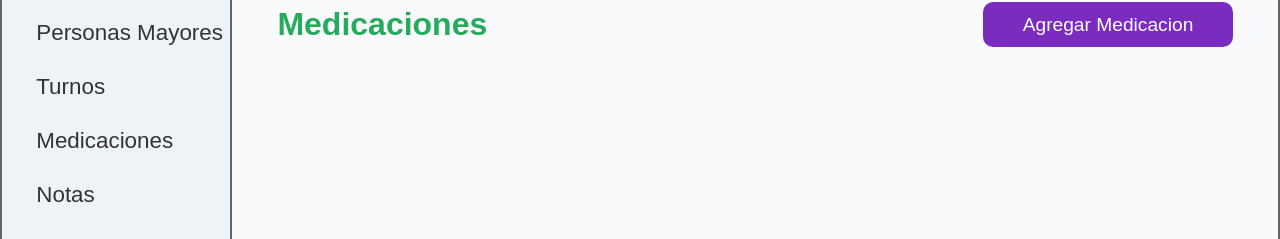
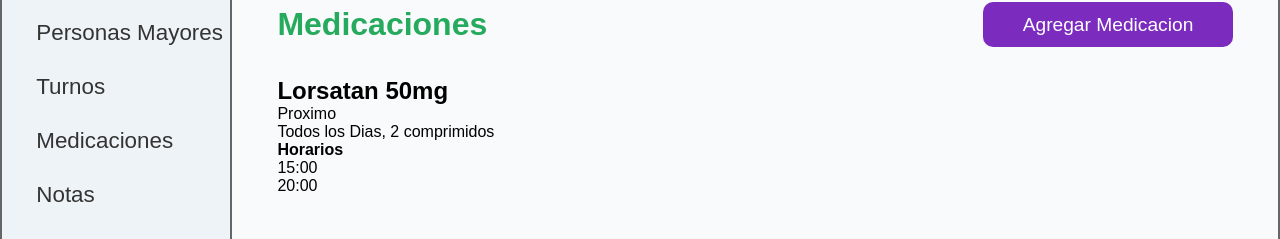
Before and after one commit to LautyDeveloper/buelo-app, a React (Vite) app: page /medicacion in a window 1280 px wide. Shown: the part 135-374 px from the top of the page. Built offline with nearby package versions, Linux system fonts and the light colour scheme.

Commit message:
Empezamos Card Medicacion

```diff
--- a/src/pages/Medicacion/Medicaciones.jsx
+++ b/src/pages/Medicacion/Medicaciones.jsx
@@ -1,5 +1,6 @@
 import Layout from "../../components/Layout/Layout";
 import SectionsHeader from "../../components/Sections-Header/SectionsHeader";
+import Medicacion from "./components/Medicacion/Medicacion";
 import "./Medicaciones.css";
 
 export default function Medicaciones({ theme, setTheme }) {
@@ -10,7 +11,14 @@ export default function Medicaciones({ theme, setTheme }) {
         label={"Agregar Medicacion"}
         color={"var(--medicineFontColor)"}
       />
-      <div className="medicaciones-container"></div>
+      <div className="medicaciones-container">
+        <Medicacion
+          name={"Lorsatan 50mg"}
+          frecuency={"Todos los Dias"}
+          dosis={"2 comprimidos"}
+          schedules={["15:00", "20:00"]}
+        />
+      </div>
     </Layout>
   );
 }
--- a/src/pages/Medicacion/components/Medicacion/Medicacion.jsx
+++ b/src/pages/Medicacion/components/Medicacion/Medicacion.jsx
@@ -0,0 +1,25 @@
+import "./Medicacion.css";
+
+export default function Medicacion({ name, frecuency, dosis, schedules }) {
+  return (
+    <div className="medicacion">
+      <div className="medicacion-header">
+        <div className="header-top">
+          <h2>{name}</h2>
+          <div className="badge">Proximo</div>
+        </div>
+        <p>
+          {frecuency}, {dosis}
+        </p>
+      </div>
+      <div className="medicacion-body">
+        <strong>Horarios</strong>
+        <div className="schedules-container">
+          {schedules.map((schedule) => {
+            return <div className="schedule">{schedule}</div>;
+          })}
+        </div>
+      </div>
+    </div>
+  );
+}
```
